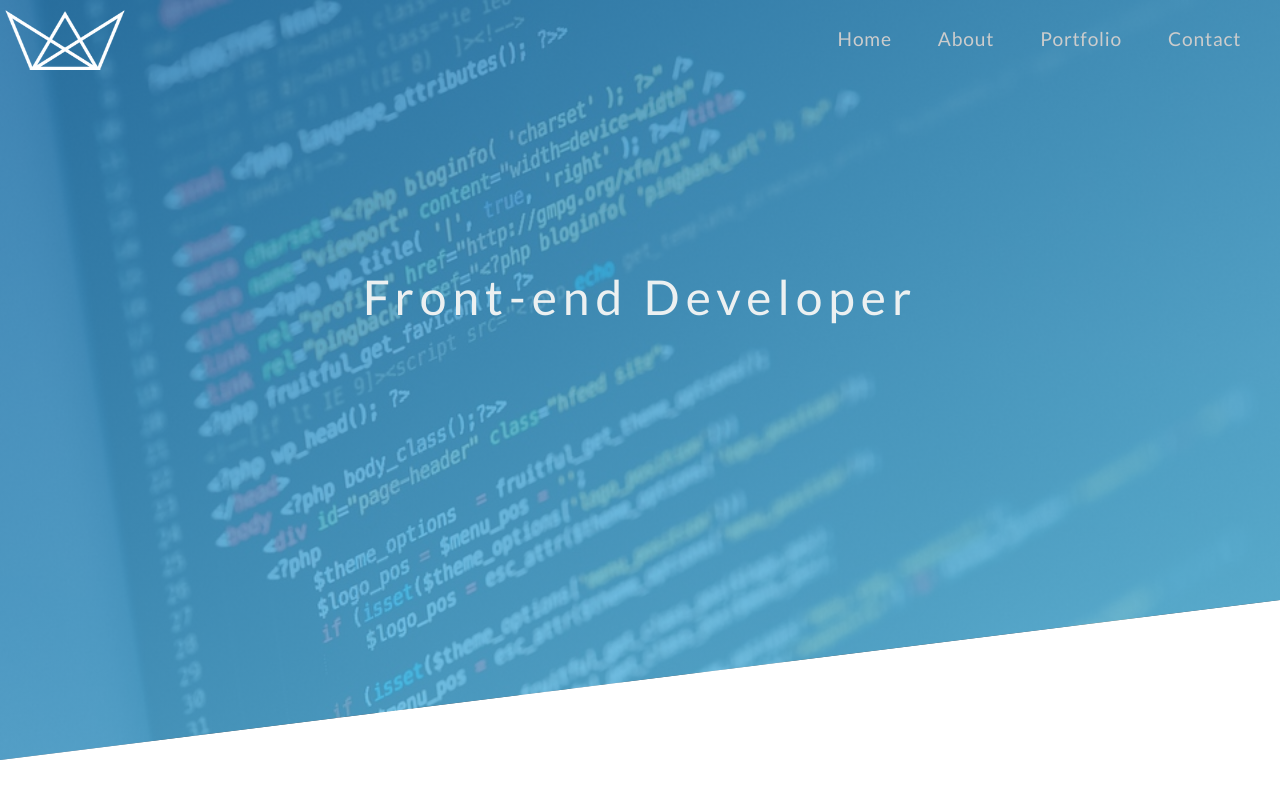
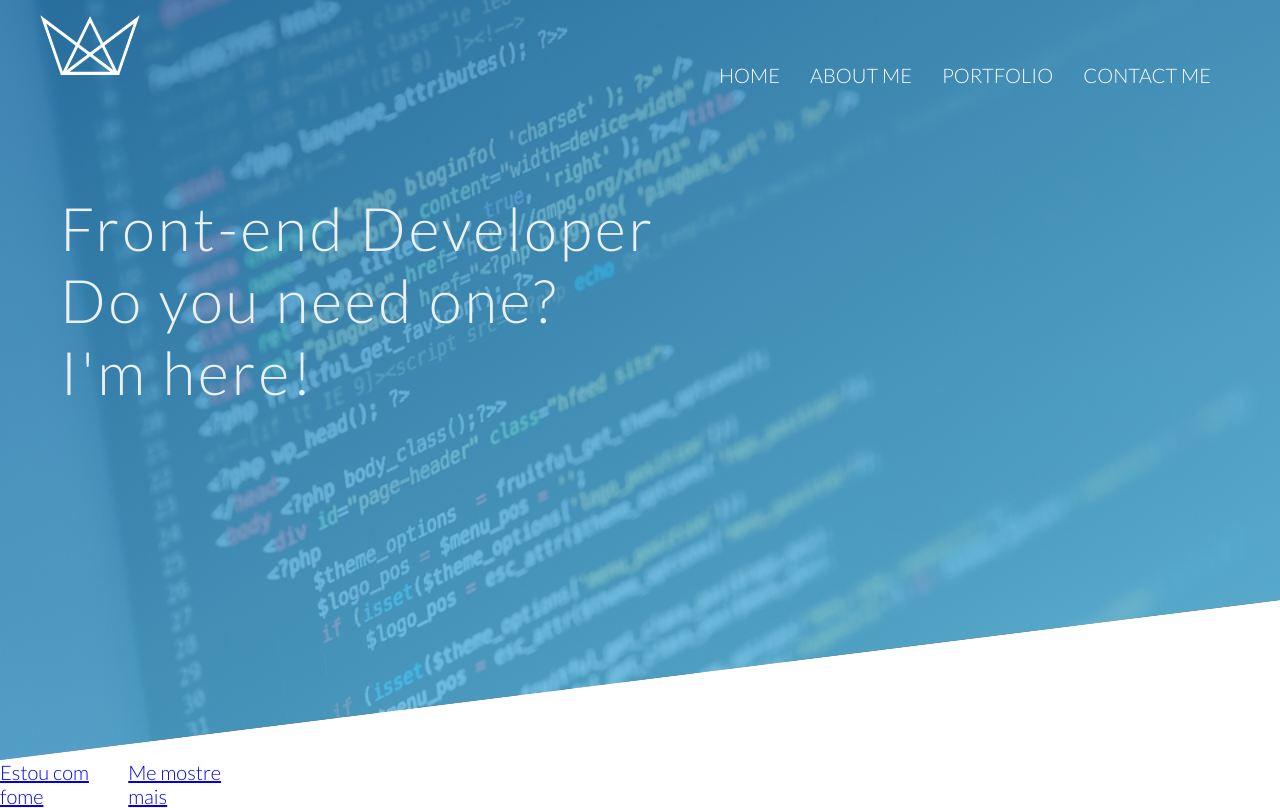
Before and after one commit to IuriPires/Site-pessoal-PROJETO-, a plain HTML site: page index.html in a window 1280 px wide. Drawn offline with Linux system fonts and the light colour scheme.

Commit message:
UI changes
A few changes on the UI and some fixes...

```diff
--- a/css/style.css
+++ b/css/style.css
@@ -7,10 +7,11 @@
 
 body {
     font-family: 'Lato', sans-serif;
-    font-size: 1em;
-    font-weight: 400;
-    line-height: 1.7;
-    color: #777;
+    font-size: 20px;
+    font-weight: 300;
+    text-rendering: optimizeLegibility;
+
+    color: white;
     /* padding: 20px; */
     display: flex;
     width: 100%;
@@ -29,56 +30,68 @@ body {
 
 .logo-box {
     display: flex;
-    width: 70vw;
+    width: 20vw;
     height: 120px;
 }
 .logo-top {
-    width: 120px;
+    width: 100px;
     height: 60px;
-    margin: 10px 5px 0;
+    margin-left: 40px;
+    margin-top: 15px;
 }
 
 .menu-box {
     display: flex;
-    flex-direction: row;
-    width: 40vw;
-    height: 100px;
+    width: 60w;
+    height: 50px;
     align-content: flex-end;
+    margin-top: 6vh;
+    margin-left: 35%;
 }
 
-.menu-list {
+.main-nav {
+    width: 100%;
     display: flex;
     flex-direction: row;
 }
-.menu-list li{
-    padding: 1.2em;
-    color: #ccc;
-    font-family: 'Lato', sans-serif;
-    font-size: 1.2em;
-    letter-spacing: 0.8;
+
+.main-nav li {
+    padding: 15px;
     list-style: none;
+
 }
+.main-nav li a:link, .main-nav li a:visited {
+    color: white;
+    text-decoration: none;
+    text-transform: uppercase;
+    font-size: 100%;
+    border-bottom: 2px solid transparent;
+    transition: border-bottom.2s;
+    padding: 8px 0;
+}
+.main-nav li a:hover, .main-nav li a:active {
+    border-bottom: 2px solid white;
 
+}
 
 .box-text {
     width: 100%;
     height: auto;
-    margin-top: 20%;
+    margin-top: 15%;
     position: absolute;
 }
 
 .box-text p{
     font-size: 3em;
-    text-align: center;
+    text-align: left;
     color: #ecf0f1;
-    letter-spacing: 6;
+    letter-spacing: 3;
+    margin-left: 60px;
 }
+
 .btn-box {
+    width: 20vw;
+    height: auto;
     display: flex;
     flex-direction: row;
-    width: 100%;
-    height: auto;
-    align-content: center;
-    justify-content: center;
-    margin-top: -17%;
 }
--- a/index.html
+++ b/index.html
@@ -14,18 +14,25 @@
             <div class="logo-box"><img class="logo-top" src="images/logo-white.png" alt="logo"></div> <!--Logo top left-->
             <!--Menu top-->
             <div class="menu-box">
-                <ul class="menu-list">
-                    <li>Home</li>
-                    <li>About</li>
-                    <li>Portfolio</li>
-                    <li>Contact</li>
+                <ul class="main-nav">
+                    <li><a href="#">Home </a></li>
+                    <li><a href="#">About me</a></li>
+                    <li><a href="#">Portfolio</a></li>
+                    <li><a href="#">Contact me </a></li>
                 </ul>
             </div>
             <!--End menu top-->
         </header>
         <div class="box-text">
             <p>Front-end Developer</p> <!--Main text-->
+            <p>Do you need one?</p>
+            <p>I'm here!</p>
         </div>
+        <div class="btn-box">
+            <a class="btn btn-full" href="#">Estou com fome</a>
+            <a class="btn btn-ghost" href="#">Me mostre mais</a>
+        </div>
+
 
         </body>
 
```
